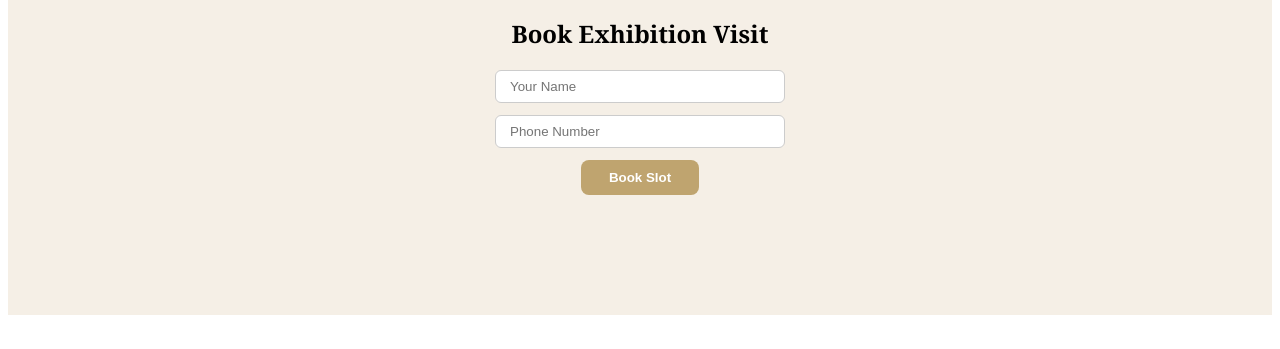
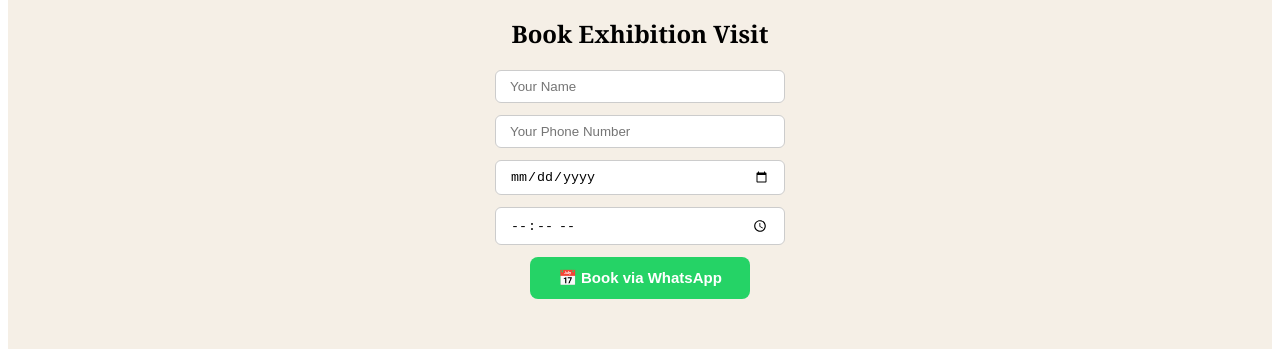
Before and after one commit to cottonkonnect/cotton-konnect, a Next.js app: page / in a window 1280 px wide. Shown: the part 1497-1846 px from the top of the page. Before the commit the page ends 1820 px from the top, so only its background shows below. Built offline with nearby package versions, Linux system fonts and the light colour scheme.

Commit message:
Update index.js

```diff
--- a/pages/index.js
+++ b/pages/index.js
@@ -147,26 +147,56 @@ export default function Home() {
         {/* BOOK EXHIBITION */}
         <div style={{ padding: "40px 20px", textAlign: "center" }}>
           <h2>Book Exhibition Visit</h2>
-          <form action="https://formspree.io/f/your-id" method="POST">
+          <div style={{ display: "flex", flexDirection: "column", alignItems: "center", gap: "12px" }}>
             <input
+              id="booking-name"
               placeholder="Your Name"
-              name="name"
-              required
-              style={{ padding: "8px 14px", borderRadius: "6px", border: "1px solid #ccc", marginBottom: "12px", width: "260px", display: "block", margin: "0 auto 12px" }}
+              style={{ padding: "8px 14px", borderRadius: "6px", border: "1px solid #ccc", width: "260px" }}
             />
             <input
-              placeholder="Phone Number"
-              name="phone"
-              required
-              style={{ padding: "8px 14px", borderRadius: "6px", border: "1px solid #ccc", marginBottom: "12px", width: "260px", display: "block", margin: "0 auto 12px" }}
+              id="booking-phone"
+              placeholder="Your Phone Number"
+              style={{ padding: "8px 14px", borderRadius: "6px", border: "1px solid #ccc", width: "260px" }}
+            />
+            <input
+              id="booking-date"
+              type="date"
+              style={{ padding: "8px 14px", borderRadius: "6px", border: "1px solid #ccc", width: "260px" }}
+            />
+            <input
+              id="booking-time"
+              type="time"
+              style={{ padding: "8px 14px", borderRadius: "6px", border: "1px solid #ccc", width: "260px" }}
             />
             <button
-              type="submit"
-              style={{ background: "#bfa46f", color: "white", border: "none", padding: "10px 28px", borderRadius: "8px", cursor: "pointer", fontWeight: "bold" }}
+              onClick={() => {
+                const name = document.getElementById("booking-name").value.trim();
+                const phone = document.getElementById("booking-phone").value.trim();
+                const date = document.getElementById("booking-date").value;
+                const time = document.getElementById("booking-time").value;
+                if (!name || !phone || !date || !time) {
+                  alert("Please fill in all fields before booking.");
+                  return;
+                }
+                const formattedDate = new Date(date).toLocaleDateString("en-IN", { weekday: "long", year: "numeric", month: "long", day: "numeric" });
+                const formattedTime = new Date(`1970-01-01T${time}`).toLocaleTimeString("en-IN", { hour: "2-digit", minute: "2-digit" });
+                const message = `Hello Cotton Konnect! 🌸\n\nI'd like to book an exhibition visit slot.\n\n👤 Name: ${name}\n📞 Phone: ${phone}\n📅 Date: ${formattedDate}\n🕐 Time: ${formattedTime}\n\nPlease confirm my appointment. Thank you!`;
+                window.open(`https://wa.me/919082780235?text=${encodeURIComponent(message)}`);
+              }}
+              style={{
+                background: "#25D366",
+                color: "white",
+                border: "none",
+                padding: "12px 28px",
+                borderRadius: "8px",
+                cursor: "pointer",
+                fontWeight: "bold",
+                fontSize: "15px"
+              }}
             >
-              Book Slot
+              📅 Book via WhatsApp
             </button>
-          </form>
+          </div>
         </div>
 
       </div>
```
